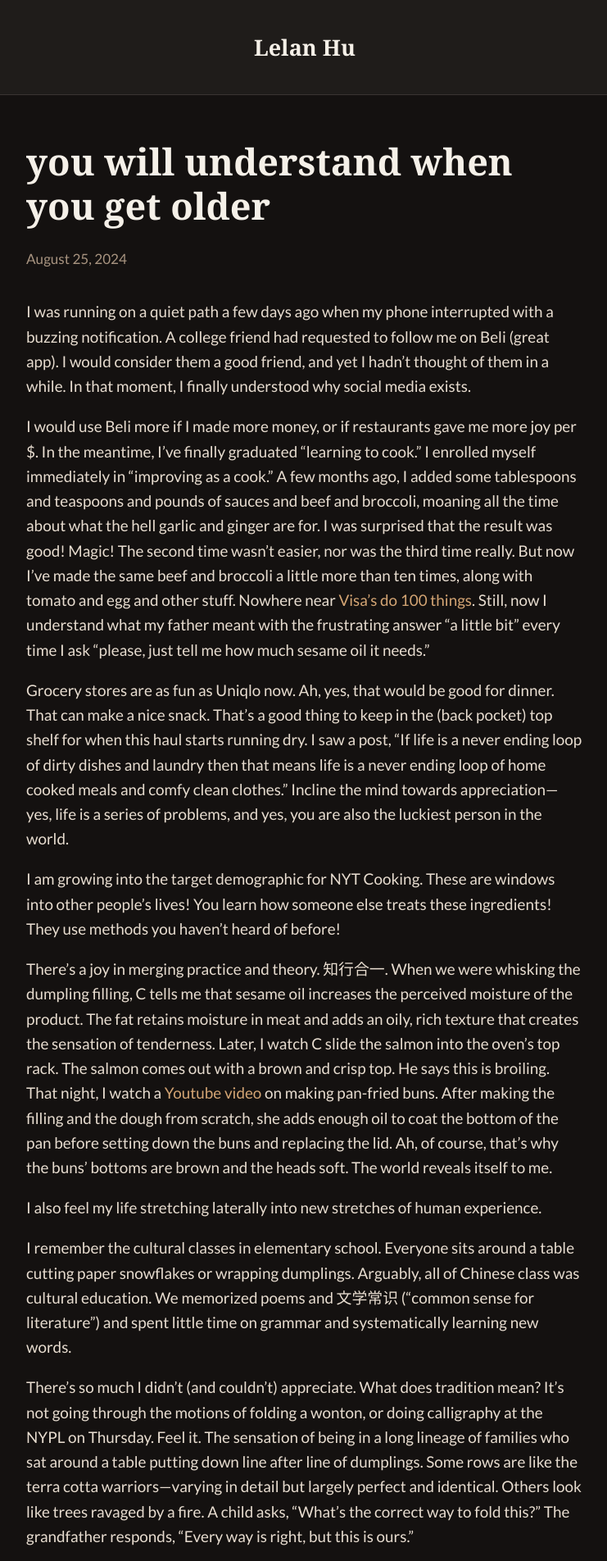
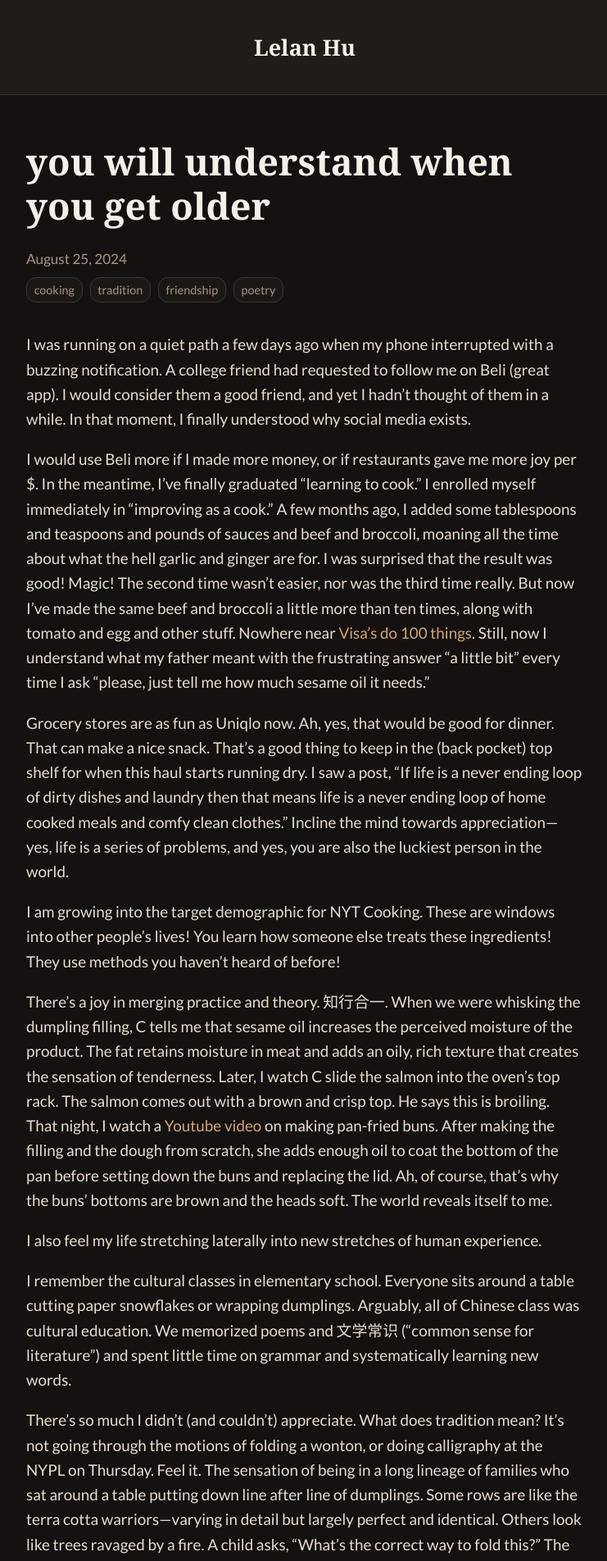
Before and after one commit to hulelan/lelanhu.github.io, a Jekyll site: the page built from _posts/2024-08-25-you-will-understand-when-you-get-older.md, in a window 1280 px wide. Shown: the top 1904 px of the page at 82% size, without its empty margins (268-1009 px from the left). Built offline with Jekyll 4.4.1, drawn with Linux system fonts in a browser that asks for light colours; some web fonts are replaced.

Commit message:
Add Training Data page and implement clean tag system
- Rename 'Things I've Liked' to 'Training Data' (LLM theme)
- Add tags to blog post layout with clean pill-style visualization
- Update homepage to link to Training Data page
- Tags display with subtle styling and hover effects

🤖 Generated with Claude Code (https://claude.ai/code)

Co-Authored-By: Claude <noreply@anthropic.com>

```diff
--- a/_layouts/post.html
+++ b/_layouts/post.html
@@ -7,6 +7,13 @@ layout: default
     <time class="post-date" datetime="{{ page.date | date_to_xmlschema }}">
       {{ page.date | date: "%B %-d, %Y" }}
     </time>
+    {% if page.tags %}
+      <div class="post-tags">
+        {% for tag in page.tags %}
+          <span class="tag">{{ tag }}</span>
+        {% endfor %}
+      </div>
+    {% endif %}
   </header>
 
   <div class="post-content">
--- a/_posts/2024-08-25-you-will-understand-when-you-get-older.md
+++ b/_posts/2024-08-25-you-will-understand-when-you-get-older.md
@@ -3,6 +3,7 @@ layout: post
 title: "you will understand when you get older"
 date: 2024-08-25
 categories: [life, culture, cooking]
+tags: [cooking, tradition, friendship, poetry]
 ---
 
 I was running on a quiet path a few days ago when my phone interrupted with a buzzing notification. A college friend had requested to follow me on Beli (great app). I would consider them a good friend, and yet I hadn't thought of them in a while. In that moment, I finally understood why social media exists.
--- a/assets/css/main.css
+++ b/assets/css/main.css
@@ -227,6 +227,30 @@ a:hover {
   font-size: 0.95em;
 }
 
+/* Tags */
+.post-tags {
+  margin-top: 0.5em;
+  display: flex;
+  flex-wrap: wrap;
+  gap: 0.5em;
+}
+
+.tag {
+  font-size: 0.8em;
+  color: var(--lighter-gray);
+  background: var(--accent-tan);
+  padding: 0.2em 0.6em;
+  border-radius: 12px;
+  border: 1px solid var(--border-color);
+  transition: all 0.2s ease;
+  font-weight: 400;
+}
+
+.tag:hover {
+  background: var(--light-tan);
+  color: var(--light-gray);
+}
+
 .post-content, .page-content {
   font-size: 1.05em;
 }
```
Also changed, not shown: index.html (+4 -4 lines), pages/likes.md (added, +45 -0 lines).
